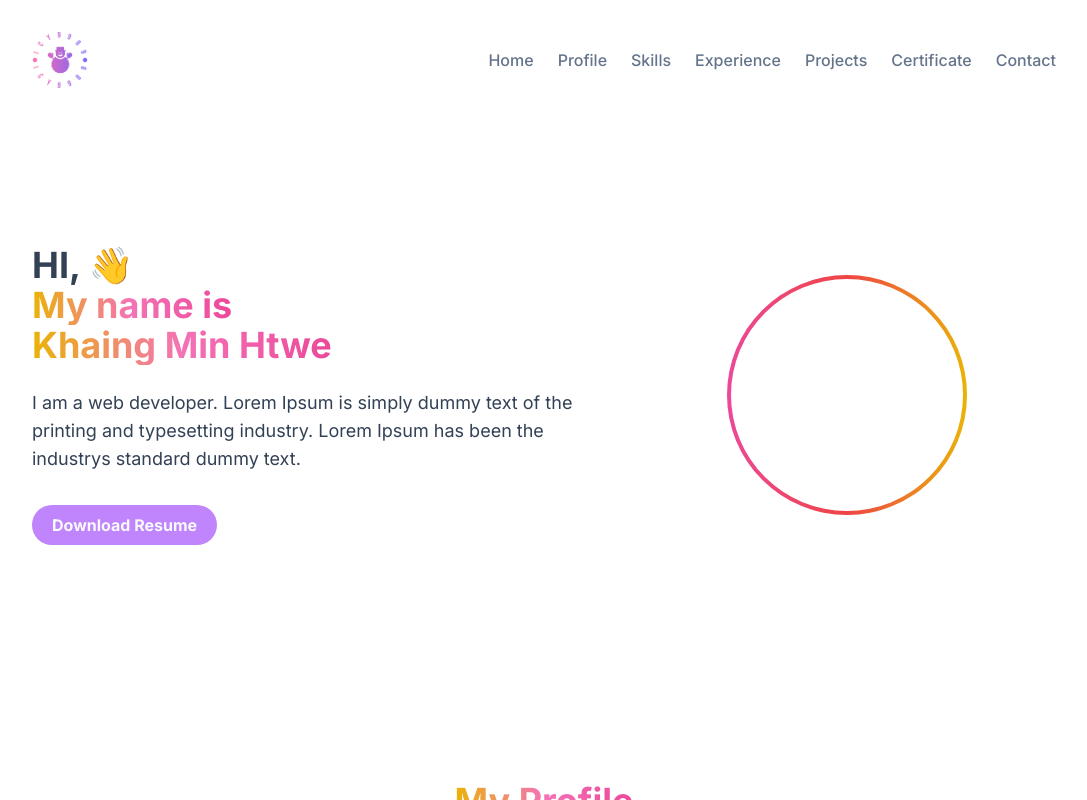
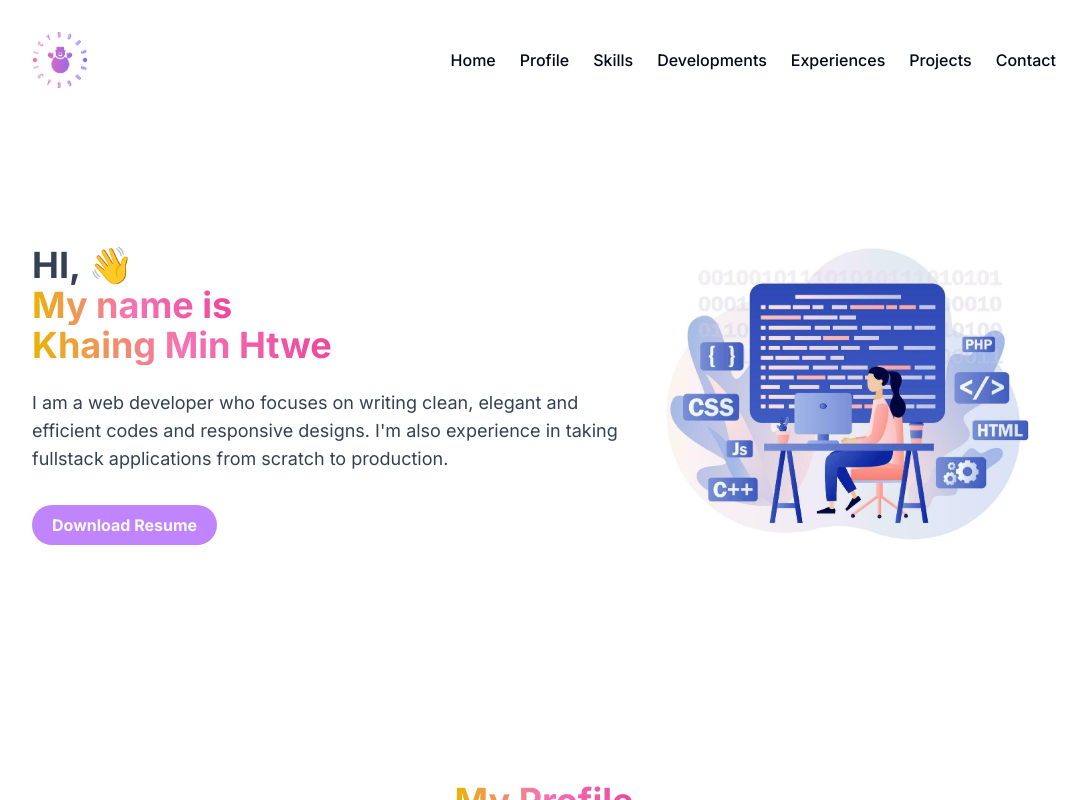
Before and after one commit to icy9989/my-portfolio-, a Next.js app: page / in a window 1280 px wide. Shown: the whole page, without its empty margins (96-1183 px from the left). Built offline with nearby package versions, Linux system fonts and the light colour scheme.

Commit message:
first edit words

```diff
--- a/components/banner.tsx
+++ b/components/banner.tsx
@@ -3,34 +3,34 @@ import Image from "next/image"
 const Banner = () => {
   return (
     <div className="grid grid-cols-12 gap-4 items-center h-5/6 mb-10">
-        <div className="col-span-12 md:col-span-7 py-20">
-            <h1 className="text-4xl font-bold text-slate-700">HI, 👋 </h1>
-            <h2 className="text-4xl font-bold bg-gradient-to-r from-yellow-500 via-pink-400 to-pink-500 to-4/5 inline-block text-transparent bg-clip-text">My name is</h2>
+        <div className="col-span-12 md:col-span-6 xl:col-span-7 py-20">
+            <h1 className="text-4xl md:text-3xl xl:text-4xl font-bold text-slate-700">HI, 👋 </h1>
+            <h2 className="text-4xl md:text-3xl xl:text-4xl font-bold bg-gradient-to-r from-yellow-500 via-pink-400 to-pink-500 to-4/5 inline-block text-transparent bg-clip-text">My name is</h2>
             <br />
-            <h2 className="text-4xl font-bold bg-gradient-to-r from-yellow-500 via-pink-400 to-pink-500 inline-block text-transparent bg-clip-text">Khaing Min Htwe</h2>
-            <p className="text-lg mt-6 text-slate-700">I am a web developer. Lorem Ipsum is simply dummy text of the printing and typesetting industry. Lorem Ipsum has been the industrys standard dummy text.</p>
+            <h2 className="text-4xl md:text-3xl xl:text-4xl font-bold bg-gradient-to-r from-yellow-500 via-pink-400 to-pink-500 inline-block text-transparent bg-clip-text">Khaing Min Htwe</h2>
+            <p className="text-lg mt-6 text-slate-700">I am a web developer who focuses on writing clean, elegant and efficient codes and responsive designs. I&apos;m also experience in taking fullstack applications from scratch to production.</p>
             <button className="mt-8 bg-purple-400 px-5 py-2 rounded-3xl font-bold text-slate-50">Download Resume</button>
         </div>
-        <div className="md:col-span-5 md:flex justify-center hidden">
-          {/* <div className="flex justify-center items-center">
+        <div className="md:col-span-6 xl:col-span-5 md:flex justify-center hidden">
+          <div className="flex justify-center items-center">
             <Image
-              src="/programmer.png"
-              alt="Programmer"
-              width={800}
-              height={800}
+              src="/software-development.jpg"
+              alt="Software-development"
+              width={500}
+              height={500}
               style={{objectFit: "cover"}}
             />
-          </div> */}
-           <div className="w-60 h-60 rounded-full bg-gradient-to-r from-pink-500 via-red-500 to-yellow-500 p-1 overflow-hidden">
+          </div>
+           {/* <div className="w-60 h-60 rounded-full bg-gradient-to-r from-pink-500 via-red-500 to-yellow-500 p-1 overflow-hidden">
             <div className="flex h-full w-full rounded-full items-center justify-center bg-white overflow-hidden">
-              {/* <Image
+              <Image
                 src="/sana.jpg"
                 alt="profile"
                 width={300}
                 height={300}
-              /> */}
+              />
             </div>
-           </div>
+           </div> */}
         </div>
     </div>
   )
--- a/components/experience.tsx
+++ b/components/experience.tsx
@@ -26,7 +26,7 @@ const experiences = [
 
 const Experiene = () => {
   return (
-    <div className='flex justify-center flex-col py-10'>
+    <div id="experience" className='flex justify-center flex-col py-10'>
         <div className='flex justify-center'>
           <h1 className='py-10 text-center font-bold text-4xl bg-gradient-to-r from-yellow-500 via-pink-400 to-pink-500 inline-block text-transparent bg-clip-text'>Work Experiences</h1>
         </div>
--- a/components/navbar.tsx
+++ b/components/navbar.tsx
@@ -1,6 +1,33 @@
 import { Menu } from "lucide-react"
 import Image from "next/image"
 import Link from "next/link"
+
+const navbars = [
+    {
+        href: "#profile",
+        title: "Profile"
+    },
+    {
+        href: "#skill",
+        title: "Skills"
+    },
+    {
+        href: "#development",
+        title: "Developments"
+    },
+    {
+        href: "#experience",
+        title: "Experiences"
+    },
+    {
+        href: "#project",
+        title: "Projects"
+    },
+    {
+        href: "#contact",
+        title: "Contact"
+    },
+]
 
 const Navbar = () => {
   return (
@@ -18,14 +45,13 @@ const Navbar = () => {
                 <Menu className="w-6 h-6 text-slate-500" />
             </div>
             <div className="md:flex justify-end hidden">
-                <ul className="flex items-center gap-6 text-muted-foreground font-medium">
+                <ul className="flex items-center gap-6 font-medium">
                     <li><Link href="" className="hover:text-purple-700 transition-all">Home</Link></li>
-                    <li><Link href="" className="hover:text-purple-700 transition-all">Profile</Link></li>
-                    <li><Link href="" className="hover:text-purple-700 transition-all">Skills</Link></li>
-                    <li><Link href="" className="hover:text-purple-700 transition-all">Experience</Link></li>
-                    <li><Link href="" className="hover:text-purple-700 transition-all">Projects</Link></li>
-                    <li><Link href="" className="hover:text-purple-700 transition-all">Certificate</Link></li>
-                    <li><Link href="" className="hover:text-purple-700 transition-all">Contact</Link></li>
+                    {navbars.map(({ href, title }) => (
+                        <li key={title}>
+                            <Link href={href} className="hover:text-purple-700 transition-all">{title}</Link>
+                        </li>
+                    ))}
                 </ul>
             </div>
         </div>
--- a/components/profile.tsx
+++ b/components/profile.tsx
@@ -4,7 +4,7 @@ import React from 'react'
 
 const Profile = () => {
   return (
-    <div className='flex justify-center flex-col'>
+    <div id="profile" className='flex justify-center flex-col'>
       <div className='flex justify-center'>
         <h1 className='py-10 text-center font-bold text-3xl md:text-4xl bg-gradient-to-r from-yellow-500 via-pink-400 to-pink-500 inline-block text-transparent bg-clip-text'>My Profile</h1>
       </div>
--- a/components/projects.tsx
+++ b/components/projects.tsx
@@ -1,8 +1,50 @@
 import ProjectCard from "./project-card"
 
 const projects = [
+    // {
+    //     id: 1,
+    //     preview: "/deli-employee.png",
+    //     alt: "deli-employee",
+    //     title: "Delivery Employee",
+    //     logo: "/trailblazers.png",
+    //     width: 30,
+    //     height: 30,
+    //     introduction: "This is the online quiz system for students to take exam.",
+    //     description: "Lorem Ipsum is simply dummy text of the printing and typesetting industry. Lorem Ipsum has been the industry standard dummy text ever since the 1500s, when an unknown printer took a galley of type",
+    //     mobile: true,
+    //     photos: [
+    //         "https://utfs.io/f/cd34cd67-1ce2-4351-85d3-59221968f661-1ku7el.png",
+    //         "https://utfs.io/f/6e3cda2e-27f9-4729-8454-93e385464e80-1ku7em.png",
+    //         "https://utfs.io/f/282a23a2-e878-41fb-943d-aeb487591db8-1ku7en.png",
+    //         "https://utfs.io/f/694166d2-f5c7-4867-9dc2-a398b10a6bc1-1ku7eo.png",
+    //         "https://utfs.io/f/43fc4403-c67b-4fce-81e9-06b18f0b01cd-1ku7ep.png"
+    //     ],
+    //     techs: [
+    //         {
+    //             id: 1,
+    //             src: "/html.png",
+    //             alt: "HTML",
+    //             width: 20,
+    //             height: 20
+    //         },
+    //         {
+    //             id: 2,
+    //             src: "/css.png",
+    //             alt: "CSS",
+    //             width: 25,
+    //             height: 25
+    //         },
+    //         {
+    //             id: 3,
+    //             src: "/javaScript.png",
+    //             alt: "JavaScript",
+    //             width: 20,
+    //             height: 20
+    //         }
+    //     ]
+    // },
     {
-        id: 1,
+        id: 5,
         preview: "/tbz-website.png",
         alt: "oqs-preview",
         title: "Trailblazers Website",
@@ -37,7 +79,7 @@ const projects = [
         ]
     },
     {
-        id: 2,
+        id: 6,
         preview: "/coco.png",
         alt: "coco",
         title: "Coco Ecommerce",
@@ -82,7 +124,7 @@ const projects = [
         ]
     },
     {
-        id: 3,
+        id: 7,
         preview: "/online-quiz.png",
         alt: "oqs-preview",
         title: "Online Quiz System",
@@ -148,7 +190,7 @@ const Projects = () => {
 
   return (
         <>
-        <div className='flex justify-center'>
+        <div id="project" className='flex justify-center'>
           <h1 className='py-10 text-center font-bold text-4xl bg-gradient-to-r from-yellow-500 via-pink-400 to-pink-500 inline-block text-transparent bg-clip-text'>My Projects</h1>
         </div>
         <p className="text-center text-slate-600 mb-10">Lorem Ipsum is simply dummy text of the printing and typesetting industry. Lorem Ipsum has been the industrys standard dummy text ever since the 1500s </p>
--- a/components/skill.tsx
+++ b/components/skill.tsx
@@ -105,7 +105,7 @@ const skills = [
     id: 1,
     icon: Palette,
     title: "Design Thinking",
-    description: "Lorem Ipsum is simply dummy text of the printing and typesetting industry.",
+    description: "I have an interest in UI/UX development and like to create innovative, user-friendly, and effective solutions for end-users.",
     background: "bg-[#FCFCDB]",
     iconBg: "bg-yellow-200/60"
   },
@@ -137,11 +137,11 @@ const skills = [
 
 const Skill = () => {
   return (
-    <div className='flex justify-center flex-col py-10'>
+    <div id="skill" className='flex justify-center flex-col py-10'>
         <div className='flex justify-center'>
           <h1 className='py-10 text-center font-bold text-4xl bg-gradient-to-r from-yellow-500 via-pink-400 to-pink-500 inline-block text-transparent bg-clip-text'>What skills I have?</h1>
         </div>
-        <p className="text-center text-slate-600">Lorem Ipsum is simply dummy text of the printing and typesetting industry. Lorem Ipsum has been the industrys standard dummy text ever since the 1500s </p>
+        <p className="text-center text-slate-600">Mainly worked on front-end development and have a profound knowledge on JavaScript and its frameworks and librarys. I also have an experience in working with various CSS frameworks.</p>
         <div className="grid grid-cols-12 gap-4 my-14 justify-center">
           {techs.map(({ id,image, name, width, height, paddingTop }) => (
             <div key={id} className="col-span-4 md:col-span-3 lg:col-span-2 flex justify-center items-center flex-col mb-5">
@@ -155,10 +155,10 @@ const Skill = () => {
           </div>
           ))}
         </div>
-        <div className="grid grid-cols-2 md:grid-cols-3 lg:grid-cols-4 gap-2 my-5 justify-center">
+        <div className="grid grid-cols-1 sm:grid-cols-2 md:grid-cols-3 lg:grid-cols-4 gap-2 my-5 justify-center">
           {skills.map(({ id, icon:Icon, title, description, background, iconBg }) => (
             <div key={id} className={`${id == 4 && "md:col-start-2 lg:col-start-4"} flex justify-center mb-5 lg:mb-0`}>
-              <div className={`w-52 sm:w-60 lg:w-52 xl:w-60 ${background} rounded-md border-1 p-6`}>
+              <div className={`w-72 sm:w-60 lg:w-52 xl:w-60 ${background} rounded-md border-1 p-6`}>
                   <div className={`w-16 h-16 rounded-full flex justify-center items-center ${iconBg}`}>
                     <Icon className="w-10 h-10" />
                   </div>
--- a/components/work.tsx
+++ b/components/work.tsx
@@ -2,18 +2,18 @@ import Image from 'next/image'
 
 const Work = () => {
   return (
-    <div className='flex justify-center flex-col py-10'>
+    <div id="development" className='flex justify-center flex-col py-10'>
         <div className='flex justify-center'>
           <h1 className='py-10 text-center font-bold text-4xl bg-gradient-to-r from-yellow-500 via-pink-400 to-pink-500 inline-block text-transparent bg-clip-text'>What I Do?</h1>
         </div>
-        <div className='grid grid-cols-12 gap-12 justify-center items-center xl:px-10'>
-            <div className='col-span-10 sm:col-span-12 md:col-span-6 p-5 bg-slate-50 gap-6 flex justify-center items-center cursor-pointer hover:bg-gradient-to-r from-yellow-100 via-pink-100 to-slate-50 transition-colors'>
+        <div className='grid xl:grid-cols-2 gap-12 justify-center sm:px-10 md:px-20 lg:px-28 xl:px-10'>
+            <div className='p-5 bg-slate-50 gap-6 flex justify-center items-center cursor-pointer hover:bg-gradient-to-r from-yellow-100 via-pink-100 to-slate-50 transition-colors'>
                 <div>
                     <Image
                         src="/frontend.png"
                         alt="Frontend"
-                        width={80}
-                        height={80}
+                        width={100}
+                        height={100}
                     />
                 </div>
                 <div>
@@ -21,13 +21,13 @@ const Work = () => {
                     <p className='text-slate-700'>I am a front-end developer with experience in building responsive and optimized sites.</p>
                 </div>
             </div>
-            <div className='col-span-12 md:col-span-6 p-5 bg-slate-50 gap-6 flex justify-center items-center cursor-pointer hover:bg-gradient-to-r from-yellow-100 via-pink-100 to-slate-50 transition-colors'>
+            <div className='p-5 bg-slate-50 gap-6 flex justify-center items-center cursor-pointer hover:bg-gradient-to-r from-yellow-100 via-pink-100 to-slate-50 transition-colors'>
                 <div>
                     <Image
                         src="/backend.png"
                         alt="Backend"
-                        width={80}
-                        height={80}
+                        width={100}
+                        height={100}
                     />
                 </div>
                 <div>
```
Also changed, not shown: components/project-modal.tsx (+13 -1 lines), next.config.mjs (+7 -1 lines), public/deli-employee.png (added), public/software-development.jpg (added).
